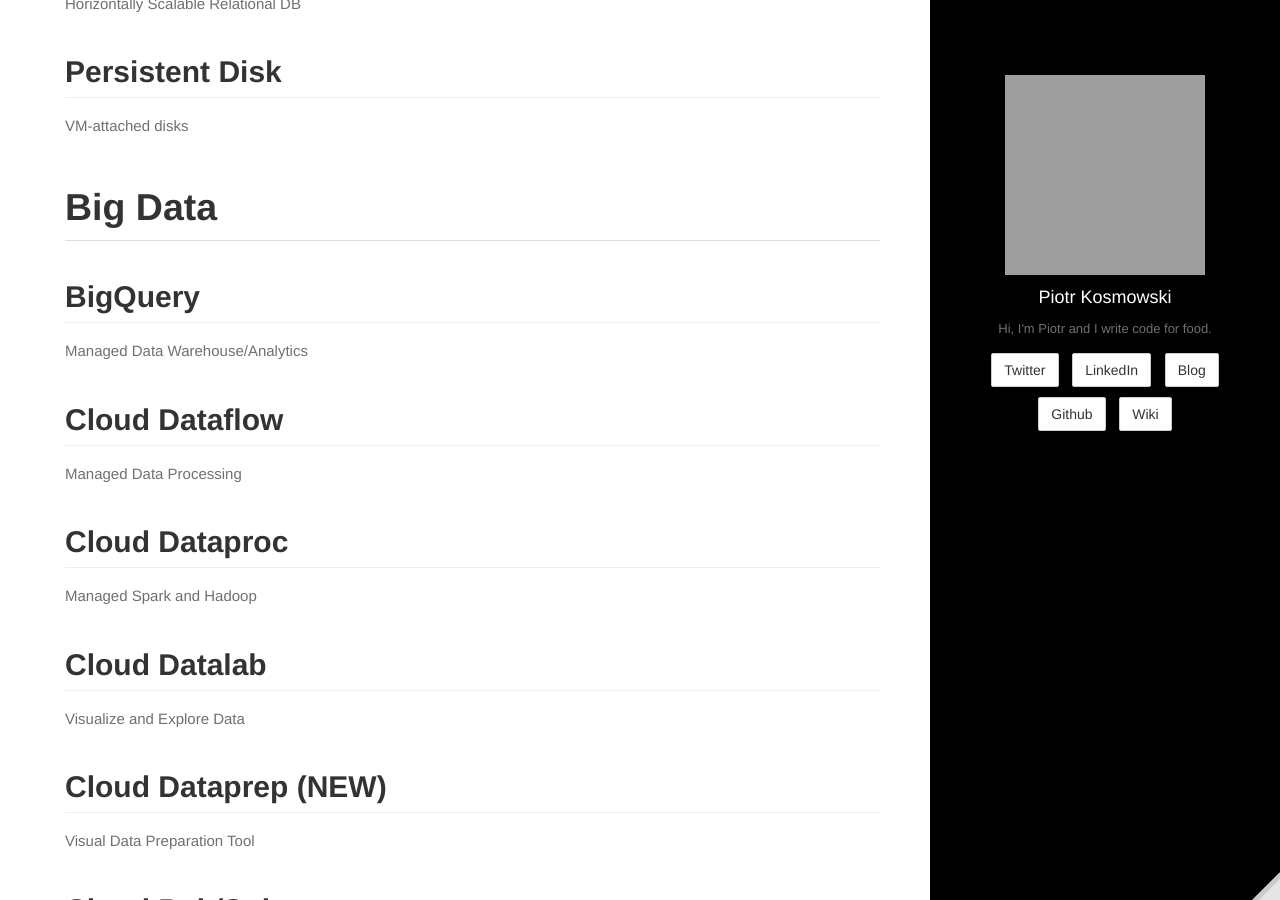
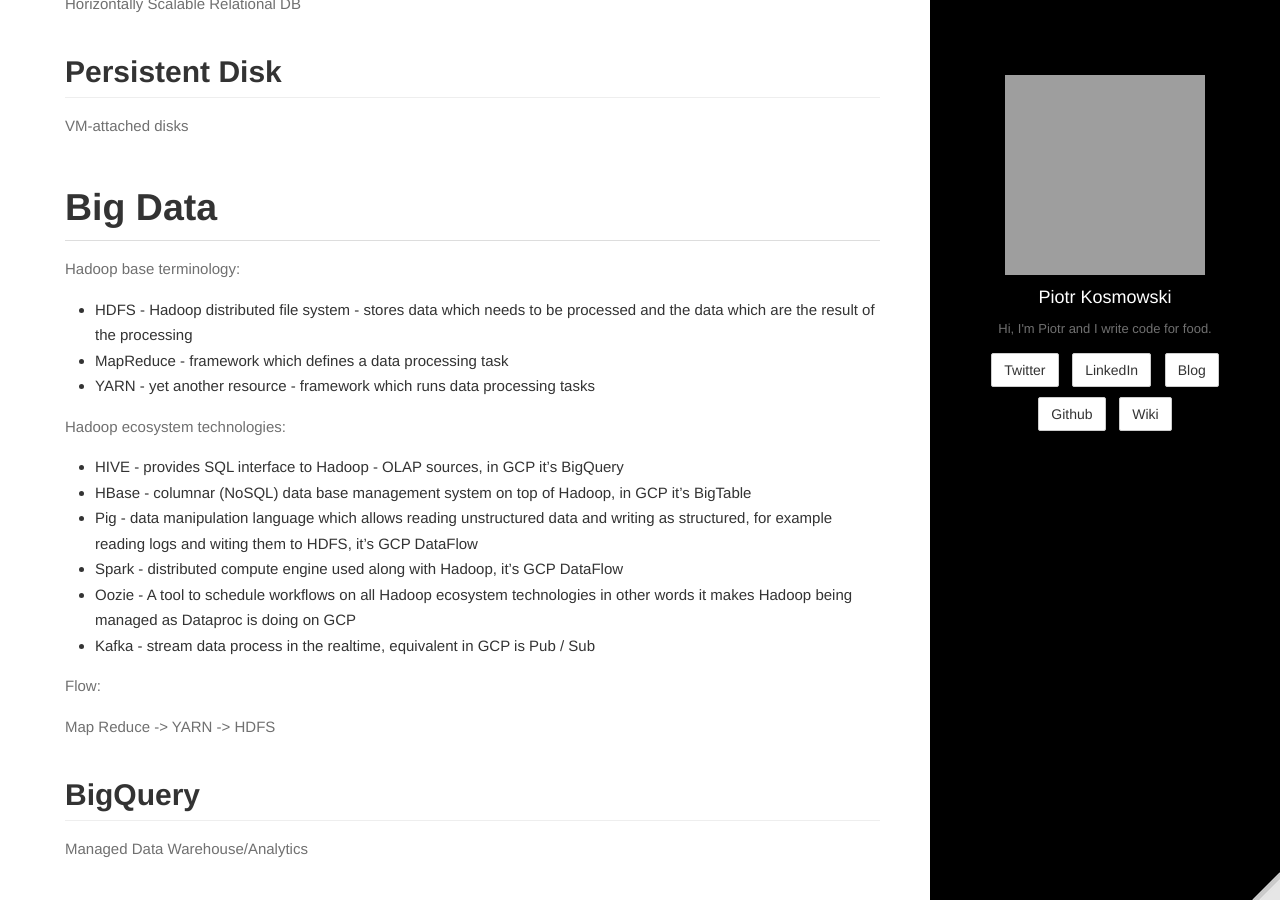
Before and after one commit to kospiotr/kospiotr.github.io, a Jekyll site: the page built from wiki/gcp.md, in a window 1280 px wide and 900 px high, scrolled down 7091 px. Built offline with Jekyll 4.4.1, drawn with Linux system fonts in a browser that asks for light colours; grey boxes are pictures that could not be loaded.

Commit message:
Update gcp.md

```diff
--- a/wiki/gcp.md
+++ b/wiki/gcp.md
@@ -168,6 +168,23 @@
 
 
 # Big Data
+
+Hadoop base terminology:
+* HDFS - Hadoop distributed file system - stores data which needs to be processed and the data which are the result of the processing
+* MapReduce - framework which defines a data processing task
+* YARN - yet another resource - framework which runs data processing tasks
+
+Hadoop ecosystem technologies:
+* HIVE - provides SQL interface to Hadoop - OLAP sources, in GCP it's BigQuery
+* HBase - columnar (NoSQL) data base management system on top of Hadoop, in GCP it's BigTable
+* Pig - data manipulation language which allows reading unstructured data and writing as structured, for example reading logs and witing them to HDFS, it's GCP DataFlow
+* Spark - distributed compute engine used along with Hadoop, it's GCP DataFlow
+* Oozie - A tool to schedule workflows on all Hadoop ecosystem technologies in other words it makes Hadoop being managed as Dataproc is doing on GCP
+* Kafka - stream data process in the realtime, equivalent in GCP is Pub / Sub
+
+Flow:
+
+Map Reduce -> YARN -> HDFS
 
 ## BigQuery
 Managed Data Warehouse/Analytics
```
